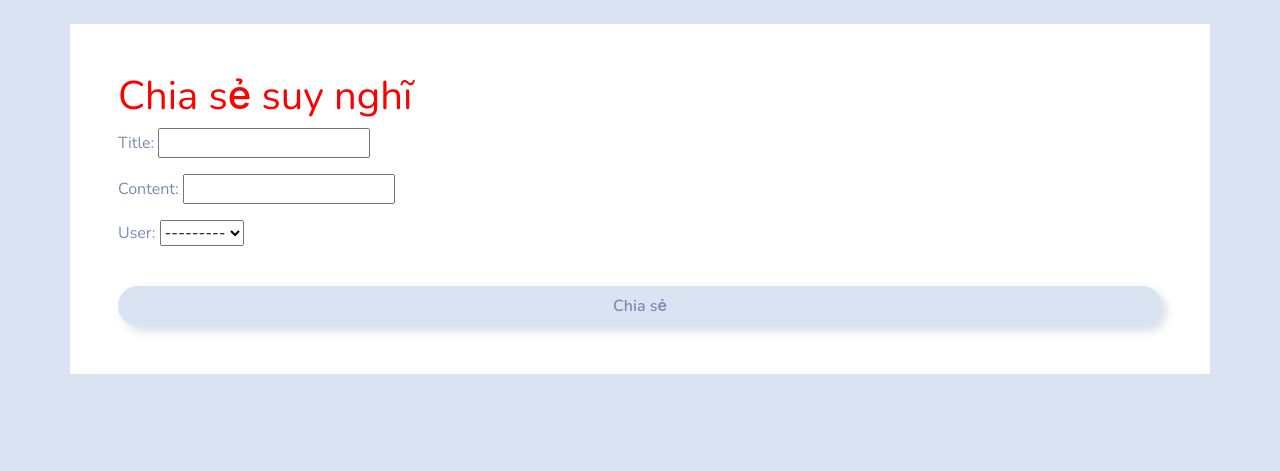
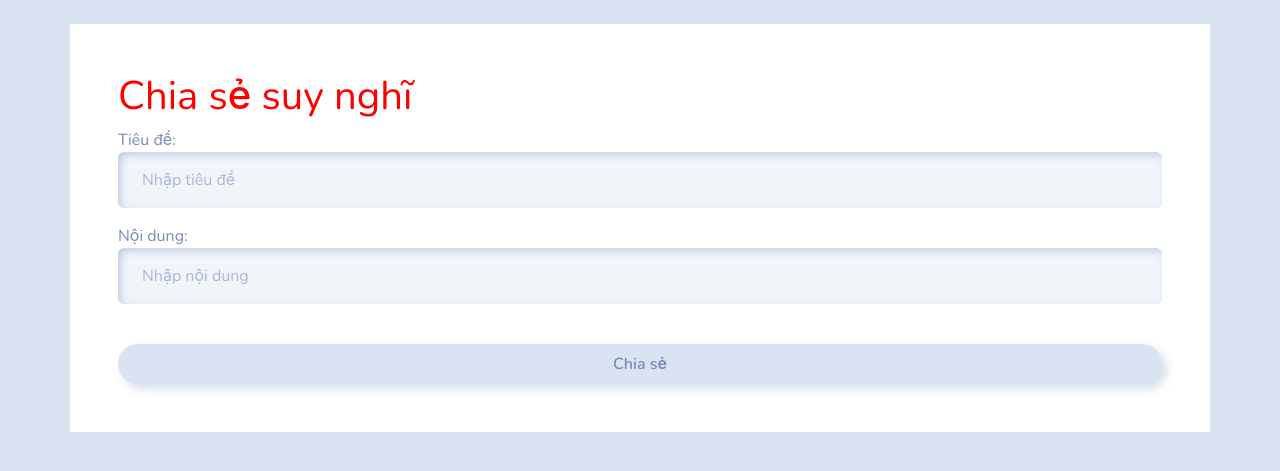
Before and after one commit to trongnghia00/beginner-django, a Django app: page /create-thought in a window 1280 px wide. Shown: the part 72-543 px from the top of the page. Run offline with Django 4.2, Linux system fonts and the light colour scheme; the visitor is signed in with stand-in values (Sample User, id 1); data comes from the database, SQL or seed files in the repository.

Commit message:
35-complete-thought-form

```diff
--- a/dev2/project02/mainapp/forms.py
+++ b/dev2/project02/mainapp/forms.py
@@ -9,7 +9,21 @@ from .models import Thought
 class ThoughtForm(ModelForm):
     class Meta:
         model = Thought
-        fields = '__all__'
+        fields = ['title', 'content']
+        labels = {
+            'title': 'Tiêu đề',
+            'content': 'Nội dung',
+        }
+        widgets = {
+            'title': forms.TextInput(attrs={
+                'class': 'form-control',
+                'placeholder': 'Nhập tiêu đề',
+            }),
+            'content': forms.TextInput(attrs={
+                'class': 'form-control',
+                'placeholder': 'Nhập nội dung',
+            }),
+        }
 
 class CreateUserForm(UserCreationForm):
     username = forms.CharField(
--- a/dev2/project02/mainapp/templates/mainapp/navbar.html
+++ b/dev2/project02/mainapp/templates/mainapp/navbar.html
@@ -21,7 +21,7 @@
                 </li>
                 &nbsp;&nbsp;&nbsp;
                 <li class="nav-link">
-                    <a class="nav-link" href="">Chia sẻ suy nghĩ</a>
+                    <a class="nav-link" href="{% url "create-thought" %}">Chia sẻ suy nghĩ</a>
                 </li>
                 &nbsp;&nbsp;&nbsp;
                 <li class="nav-link">
```
